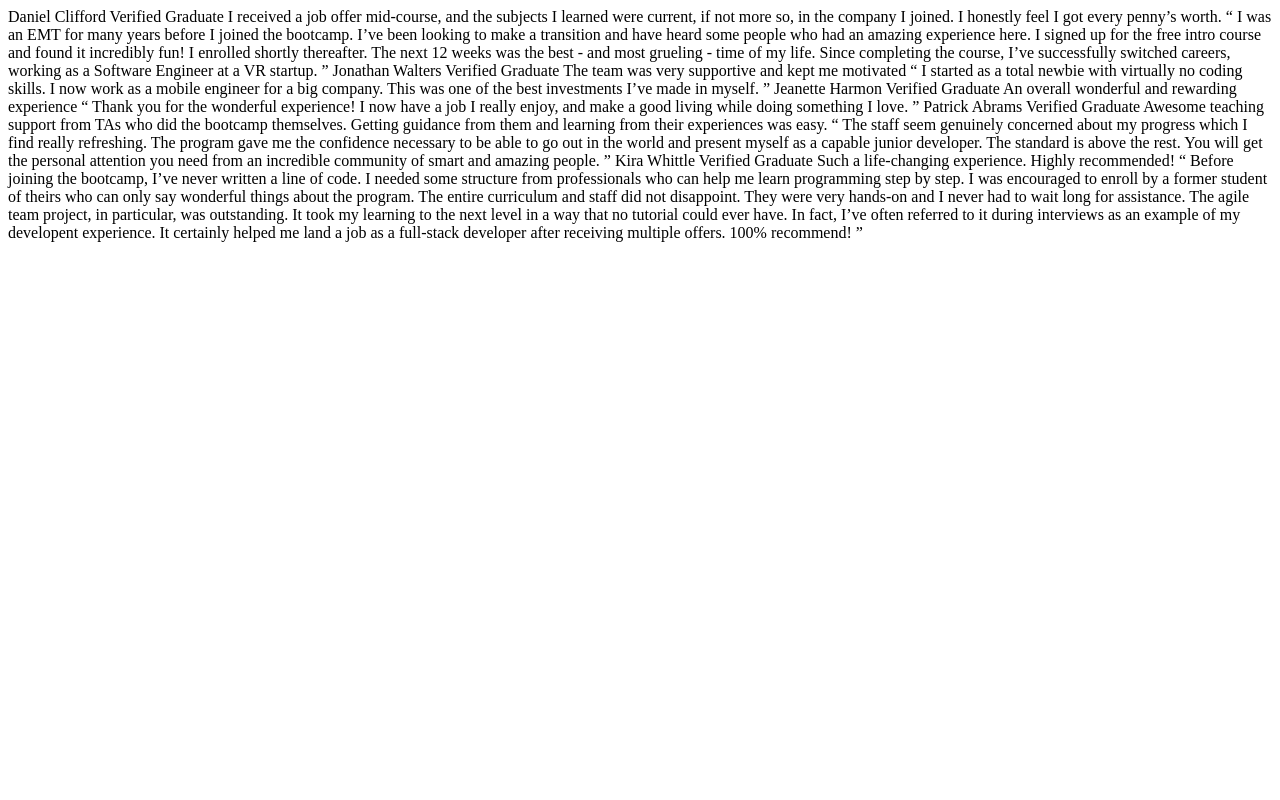
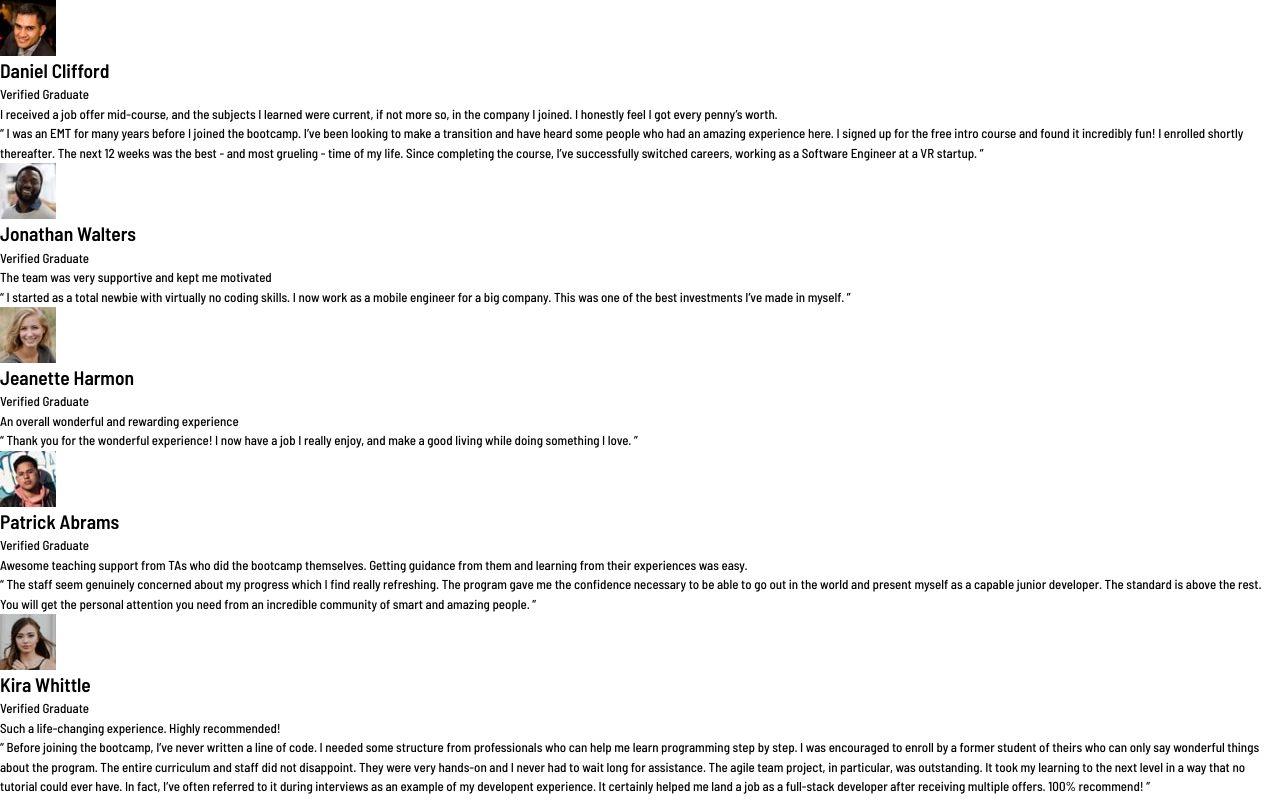
Before and after one commit to bene-volent/testimonial-grid, a website: page index.html in a window 1280 px wide. Drawn offline with Linux system fonts and the light colour scheme.

Commit message:
Created the structure

```diff
--- a/index.html
+++ b/index.html
@@ -1,66 +1,112 @@
 <!DOCTYPE html>
 <html lang="en">
     <head>
-    <meta charset="UTF-8">
-    <meta http-equiv="X-UA-Compatible" content="IE=edge">
-    <meta name="viewport" content="width=device-width, initial-scale=1.0">
-    <link rel="icon" type="image/png" sizes="32x32" href="./images/favicon-32x32.png">
-
+        <meta charset="UTF-8" />
+        <meta http-equiv="X-UA-Compatible" content="IE=edge" />
+        <meta name="viewport" content="width=device-width, initial-scale=1.0" />
+        <link
+            rel="icon"
+            type="image/png"
+            sizes="32x32"
+            href="./images/favicon-32x32.png"
+        />
+        <link rel="preconnect" href="https://fonts.googleapis.com" />
+        <link rel="preconnect" href="https://fonts.gstatic.com" crossorigin />
+        <link
+            href="https://fonts.googleapis.com/css2?family=Barlow+Semi+Condensed:wght@500;600&display=swap"
+            rel="stylesheet"
+        />
+        <link rel="stylesheet" href="./public/css/reset.css" />
+        <link rel="stylesheet" href="./public/css/home.css" />
         <title>Frontend Mentor | Testimonial Grid</title>
-
     </head>
     <body>
-    Daniel Clifford
-    Verified Graduate
+        <article>
+            <img src="public/images/image-daniel.jpg" alt="Danial Clifford" />
+            <h2>Daniel Clifford</h2>
+            <p>Verified Graduate</p>
+            <p class="quote-title">
+                I received a job offer mid-course, and the subjects I learned
+                were current, if not more so, in the company I joined. I
+                honestly feel I got every penny’s worth.
+            </p>
+            <p class="quote">
+                “ I was an EMT for many years before I joined the bootcamp. I’ve
+                been looking to make a transition and have heard some people who
+                had an amazing experience here. I signed up for the free intro
+                course and found it incredibly fun! I enrolled shortly
+                thereafter. The next 12 weeks was the best - and most grueling -
+                time of my life. Since completing the course, I’ve successfully
+                switched careers, working as a Software Engineer at a VR
+                startup. ”
+            </p>
+        </article>
 
-    I received a job offer mid-course, and the subjects I learned were current, if not more so,
-    in the company I joined. I honestly feel I got every penny’s worth.
-
-    “ I was an EMT for many years before I joined the bootcamp. I’ve been looking to make a
-    transition and have heard some people who had an amazing experience here. I signed up
-    for the free intro course and found it incredibly fun! I enrolled shortly thereafter.
-    The next 12 weeks was the best - and most grueling - time of my life. Since completing
-    the course, I’ve successfully switched careers, working as a Software Engineer at a VR startup. ”
-
-    Jonathan Walters
-    Verified Graduate
-
+        <article>
+            <img src="public/images/image-jonathan.jpg" alt="Jonathan Walters" />
+            <h2>Jonathan Walters</h2>
+            <p>Verified Graduate</p>
+            <p class="quote-title">
                 The team was very supportive and kept me motivated
-
-    “ I started as a total newbie with virtually no coding skills. I now work as a mobile engineer
-    for a big company. This was one of the best investments I’ve made in myself. ”
-
-    Jeanette Harmon
-    Verified Graduate
-
+            </p>
+            <p class="quote">
+                “ I started as a total newbie with virtually no coding skills. I
+                now work as a mobile engineer for a big company. This was one of
+                the best investments I’ve made in myself. ”
+            </p>
+        </article>
+        <article>
+            <img src="public/images/image-jeanette.jpg" alt="Jeanette Harmon" />
+            <h2>Jeanette Harmon</h2>
+            <p>Verified Graduate</p>
+            <p class="quote-title">
                 An overall wonderful and rewarding experience
-
-    “ Thank you for the wonderful experience! I now have a job I really enjoy, and make a good living
-    while doing something I love. ”
-
-    Patrick Abrams
-    Verified Graduate
-
-    Awesome teaching support from TAs who did the bootcamp themselves. Getting guidance from them and
-    learning from their experiences was easy.
-
-    “ The staff seem genuinely concerned about my progress which I find really refreshing. The program
-    gave me the confidence necessary to be able to go out in the world and present myself as a capable
-    junior developer. The standard is above the rest. You will get the personal attention you need from
-    an incredible community of smart and amazing people. ”
-
-    Kira Whittle
-    Verified Graduate
-
+            </p>
+            <p class="quote">
+                “ Thank you for the wonderful experience! I now have a job I
+                really enjoy, and make a good living while doing something I
+                love. ”
+            </p>
+        </article>
+        <article>
+            <img src="public/images/image-patrick.jpg" alt="Patrick Abrams" />
+            <h2>Patrick Abrams</h2>
+            <p>Verified Graduate</p>
+            <p class="quote-title">
+                Awesome teaching support from TAs who did the bootcamp
+                themselves. Getting guidance from them and learning from their
+                experiences was easy.
+            </p>
+            <p class="quote">
+                “ The staff seem genuinely concerned about my progress which I
+                find really refreshing. The program gave me the confidence
+                necessary to be able to go out in the world and present myself
+                as a capable junior developer. The standard is above the rest.
+                You will get the personal attention you need from an incredible
+                community of smart and amazing people. ”
+            </p>
+        </article>
+        <article>
+            <img src="public/images/image-kira.jpg" alt="Kira Whittle" />
+            <h2>Kira Whittle</h2>
+            <p>Verified Graduate</p>
+            <p class="quote-title">
                 Such a life-changing experience. Highly recommended!
-
-    “ Before joining the bootcamp, I’ve never written a line of code. I needed some structure from
-    professionals who can help me learn programming step by step. I was encouraged to enroll by a former
-    student of theirs who can only say wonderful things about the program. The entire curriculum and staff
-    did not disappoint. They were very hands-on and I never had to wait long for assistance. The agile team
-    project, in particular, was outstanding. It took my learning to the next level in a way that no tutorial
-    could ever have. In fact, I’ve often referred to it during interviews as an example of my developent
-    experience. It certainly helped me land a job as a full-stack developer after receiving multiple offers.
-    100% recommend! ”
+            </p>
+            <p class="quote">
+                “ Before joining the bootcamp, I’ve never written a line of
+                code. I needed some structure from professionals who can help me
+                learn programming step by step. I was encouraged to enroll by a
+                former student of theirs who can only say wonderful things about
+                the program. The entire curriculum and staff did not disappoint.
+                They were very hands-on and I never had to wait long for
+                assistance. The agile team project, in particular, was
+                outstanding. It took my learning to the next level in a way that
+                no tutorial could ever have. In fact, I’ve often referred to it
+                during interviews as an example of my developent experience. It
+                certainly helped me land a job as a full-stack developer after
+                receiving multiple offers. 100% recommend! ”
+            </p>
+        </article>
     </body>
 </html>
--- /dev/null
+++ b/public/css/home.css
@@ -0,0 +1,16 @@
+:root{
+    --mobile-width:375px;
+    --desktop-width: 1440px;
+    --clr-primary-violet: hsl(263, 55%, 52%);
+    --clr-primary-gray-blue: hsl(217, 19%, 35%);
+    --clr-primary-black-blue: hsl(219, 29%, 14%);
+    --clr-primary-white: hsl(0, 0%, 100%);
+
+
+    --clr-light-gray: hsl(0, 0%, 81%);
+    --clr-light-gray-blue: hsl(210, 46%, 95%);
+}
+body{
+    font-size: 13px;
+    font-family: 'Barlow Semi Condensed', sans-serif;
+}
--- /dev/null
+++ b/public/css/reset.css
@@ -0,0 +1,74 @@
+/* Box sizing rules */
+*,
+*::before,
+*::after {
+  box-sizing: border-box;
+}
+
+/* Remove default margin */
+body,
+h1,
+h2,
+h3,
+h4,
+p,
+figure,
+blockquote,
+dl,
+dd {
+  margin: 0;
+}
+
+/* Remove list styles on ul, ol elements with a list role, which suggests default styling will be removed */
+ul[role='list'],
+ol[role='list'] {
+  list-style: none;
+}
+
+/* Set core root defaults */
+html:focus-within {
+  scroll-behavior: smooth;
+}
+
+/* Set core body defaults */
+body {
+  min-height: 100vh;
+  text-rendering: optimizeSpeed;
+  line-height: 1.5;
+}
+
+/* A elements that don't have a class get default styles */
+a:not([class]) {
+  text-decoration-skip-ink: auto;
+}
+
+/* Make images easier to work with */
+img,
+picture {
+  max-width: 100%;
+  display: block;
+}
+
+/* Inherit fonts for inputs and buttons */
+input,
+button,
+textarea,
+select {
+  font: inherit;
+}
+
+/* Remove all animations, transitions and smooth scroll for people that prefer not to see them */
+@media (prefers-reduced-motion: reduce) {
+  html:focus-within {
+   scroll-behavior: auto;
+  }
+
+  *,
+  *::before,
+  *::after {
+    animation-duration: 0.01ms !important;
+    animation-iteration-count: 1 !important;
+    transition-duration: 0.01ms !important;
+    scroll-behavior: auto !important;
+  }
+}
```
Lines whose indentation alone changed are shown as unchanged.
